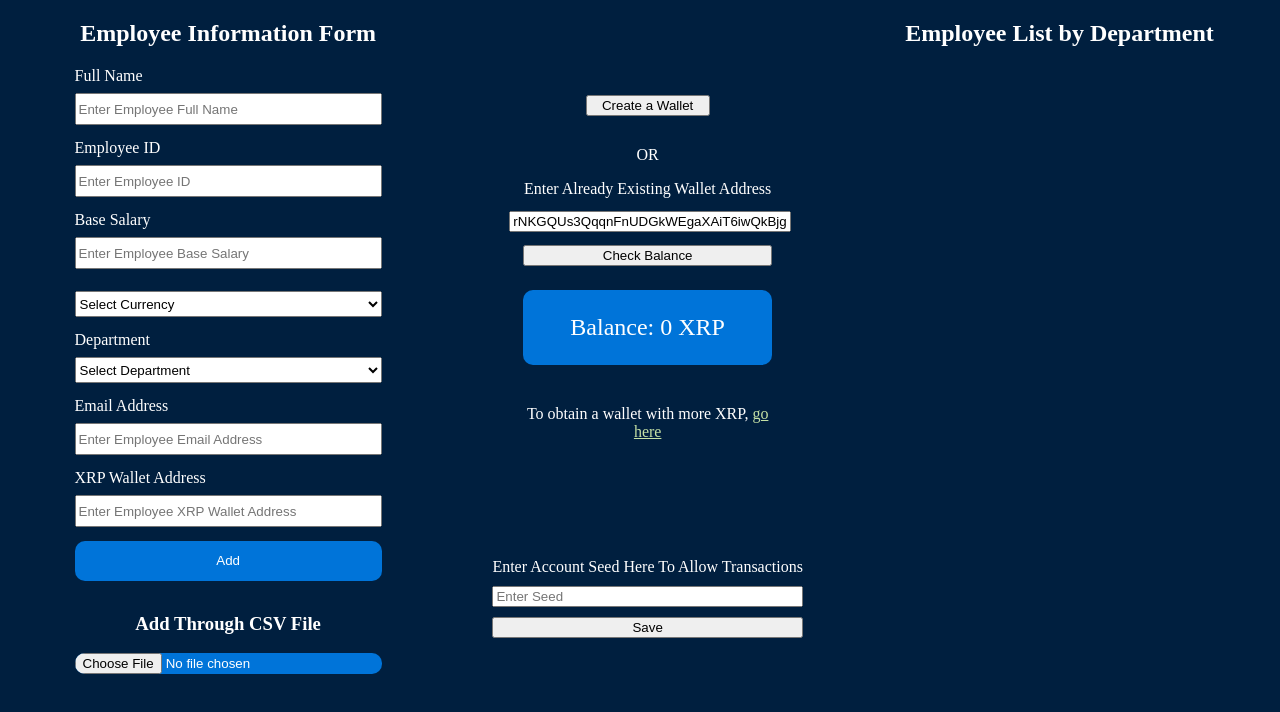
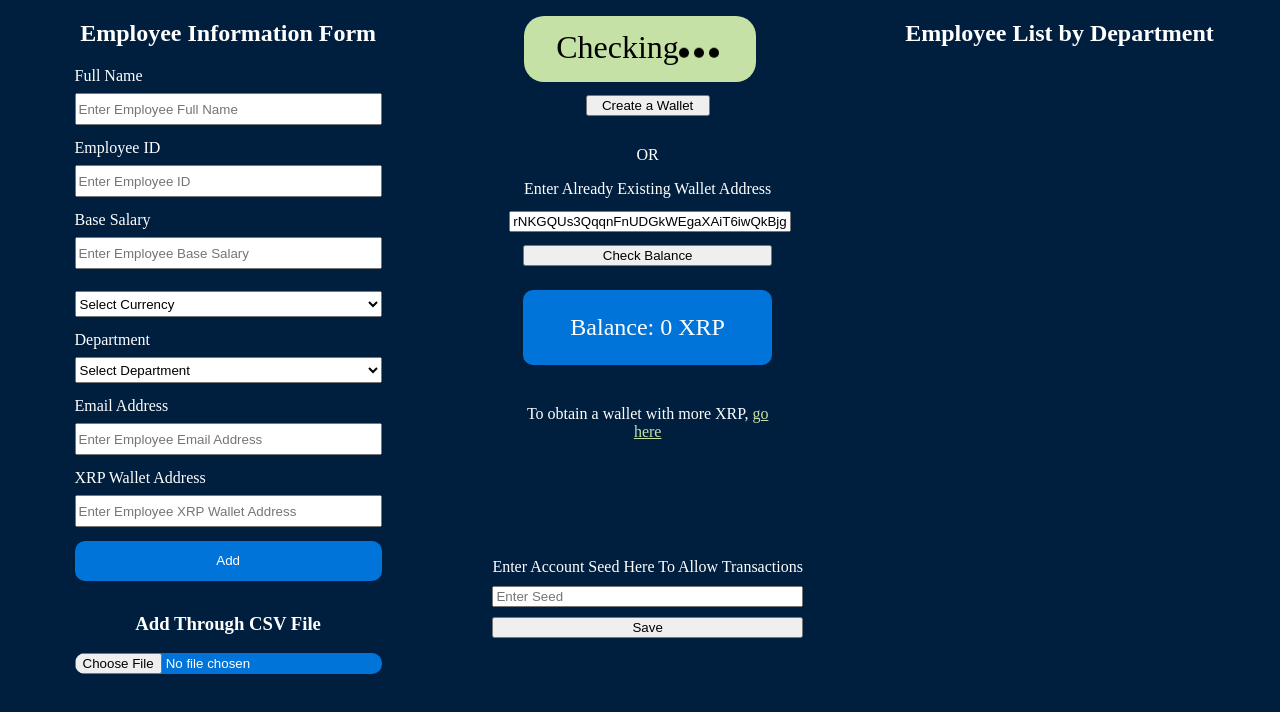
Before and after one commit to Mustafasohail7/xrpayroll, a React (Vite) app: page / in a window 1280 px wide. Shown: the top 712 px of the page. Built offline with nearby package versions, Linux system fonts and the light colour scheme.

Commit message:
added notifications

```diff
--- a/src/App.jsx
+++ b/src/App.jsx
@@ -1,6 +1,7 @@
 import EmployeeForm from './components/EmployeeForm'
 import EmployeeList from './components/EmployeeList'
 import Balance from './components/Balance'
+import Notification from './components/Notification'
 import { useState } from 'react';
 import './App.css'
 
@@ -22,6 +23,7 @@ function App() {
     'XRP',
   ]
 
+  const [message,setMessage] = useState('checking')
   const [employees, setEmployees] = useState([])
   const [wallet,setWallet] = useState({
     address: 'rNKGQUs3QqqnFnUDGkWEgaXAiT6iwQkBjg',
@@ -32,6 +34,7 @@ function App() {
   const updateBalance = async () => {
     const client = new xrpl.Client("wss://s.altnet.rippletest.net:51233")
     await client.connect()
+    setMessage('updating balance')
     const response = await client.request({
       "command": "account_info",
       "account": wallet.address,
@@ -42,6 +45,7 @@ function App() {
       ...wallet,
       balance: test_balance
     })
+    setMessage('')
     await client.disconnect()
   }
 
@@ -52,7 +56,8 @@ function App() {
         employees={employees} setEmployees={setEmployees}
         />
         <Balance wallet={wallet} setWallet={setWallet} updateBalance={updateBalance}/>
-        <EmployeeList employeeDataArray={employees} wallet={wallet} setWallet={setWallet} updateBalance={updateBalance}/>
+        <EmployeeList employeeDataArray={employees} wallet={wallet} setWallet={setWallet} updateBalance={updateBalance} setMessage={setMessage}/>
+        <Notification message={message}/>
       </div>
     </>
   )
--- a/src/components/EmployeeList.jsx
+++ b/src/components/EmployeeList.jsx
@@ -1,6 +1,6 @@
 import './EmployeeList.css'
 
-function EmployeeList({ employeeDataArray,wallet,setWallet,updateBalance}) {
+function EmployeeList({ employeeDataArray,wallet,setWallet,updateBalance,setMessage}) {
   // Group employees by department
   const employeesByDepartment = employeeDataArray.reduce((acc, employee) => {
     const { department } = employee;
@@ -16,6 +16,7 @@ function EmployeeList({ employeeDataArray,wallet,setWallet,updateBalance}) {
     const client = new xrpl.Client("wss://s.altnet.rippletest.net:51233")
     await client.connect()
     const company_wallet = xrpl.Wallet.fromSeed(wallet.secret)
+    setMessage('paying employee')
     const prepared = await client.autofill({
       "TransactionType": "Payment",
       "Account": wallet.address,
@@ -25,12 +26,14 @@ function EmployeeList({ employeeDataArray,wallet,setWallet,updateBalance}) {
     const signed = company_wallet.sign(prepared)
     const tx = await client.submitAndWait(signed.tx_blob)
     updateBalance()
+    setMessage('')
     await client.disconnect()
   }
 
   const handleDepartmentPay = async (department) => {
     const client = new xrpl.Client("wss://s.altnet.rippletest.net:51233")
     await client.connect()
+    setMessage('paying department')
     const company_wallet = xrpl.Wallet.fromSeed(wallet.secret)
     console.log('paying department',department)
     for(var i=0;i<employeesByDepartment[department].length;i++){
@@ -45,6 +48,7 @@ function EmployeeList({ employeeDataArray,wallet,setWallet,updateBalance}) {
       updateBalance()
     }
     console.log('done')
+    setMessage('')
     await client.disconnect()
   }
 
--- /dev/null
+++ b/src/components/Notification.css
@@ -0,0 +1,47 @@
+.notification-container{
+    position: fixed;
+    top: 2vh;
+    background-color: var(--secondary-color);
+    height: 5vh;
+    padding: 0.8rem 2rem;
+    border-radius: 20px;
+
+    font-size: 2rem;
+    text-transform: capitalize;
+    color: black;
+
+    transition: all 0.1s ease-in-out;
+}
+
+.hide{
+    height: 0px;
+    overflow: hidden;
+    padding: 0px 0px;
+}
+
+
+  .loading-dots {
+    display: inline-block;
+  }
+
+  .dot {
+    height: 10px;
+    width: 10px;
+    background-color: #000;
+    border-radius: 50%;
+    display: inline-block;
+    margin-right: 5px;
+    animation: bounce 1s infinite; /* Adjust the animation duration as needed */
+  }
+
+  @keyframes bounce {
+    0%, 20%, 50%, 80%, 100% {
+      transform: translateY(0);
+    }
+    40% {
+      transform: translateY(-10px); /* Adjust the bounce height */
+    }
+    60% {
+      transform: translateY(-5px); /* Adjust the bounce height */
+    }
+  }
--- /dev/null
+++ b/src/components/Notification.jsx
@@ -0,0 +1,18 @@
+import './Notification.css'
+
+const Notification = ({message}) => {
+
+    console.log(message)
+  return (
+    <div className={`notification-container ${message==='' ? 'hide' : ''}`}>
+        <span>{message}</span>
+        <div className="loading-dots">
+            <div className="dot"></div>
+            <div className="dot"></div>
+            <div className="dot"></div>
+        </div>
+    </div>
+  )
+}
+
+export default Notification
```
